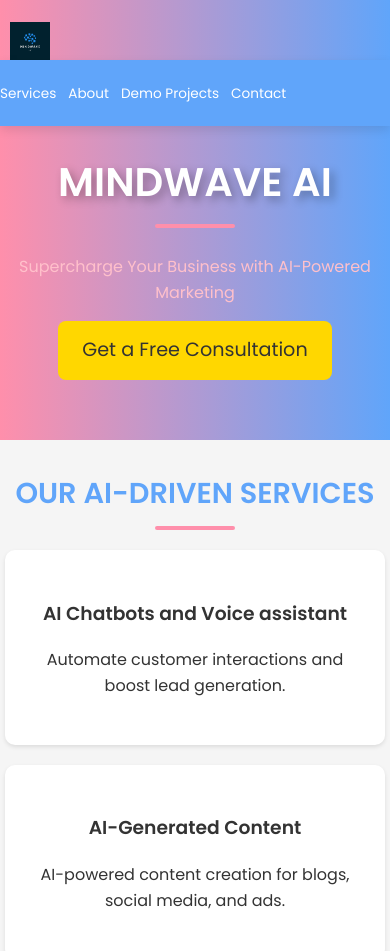
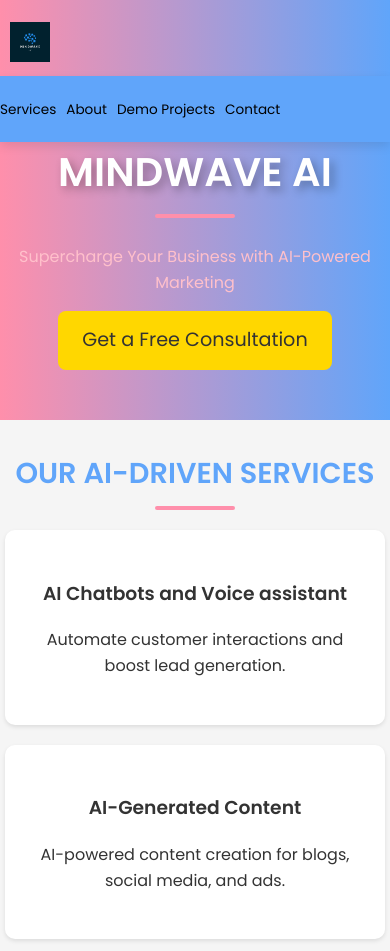
Before and after one commit to gowthamgowda007/Business_website, a plain HTML site: page index.html in a window 390 px wide. Shown: the top 951 px of the page. Drawn offline with Linux system fonts and the light colour scheme.

Commit message:
Update style.css

```diff
--- a/style.css
+++ b/style.css
@@ -40,45 +40,42 @@ body {
 }
 
 /* Navigation Container */
+
+/* Navigation Container */
 .nav-container {
     display: flex;
+    flex-direction: row;  /* Keep items in a row */
     justify-content: space-between;
     align-items: center;
-    width: 90%;
+    width: 95%;
     margin: auto;
+    padding: 10px 0;
 }
 
-/* Logo */
-.logo {
-    display: flex;
-    align-items: center;
+/* Logo Styling */
+.logo img {
+    height: 50px; /* Adjust as needed */
 }
 
-.logo img {
-    height: 50px;
-    margin-right: 12px;
+/* Navigation Menu */
+.nav-links {
+    display: flex;
+    flex-direction: row; /* Ensure items are in one row */
+    gap: 20px; /* Space between menu items */
+    list-style: none;
 }
 
-/* Navigation Links */
-nav ul {
-    list-style: none;
-    padding: 0;
-    margin: 0;
-    display: flex;
-    gap: 20px;
+.nav-links li {
+    display: inline-block;
 }
 
-nav ul li a {
-    color: white;
+.nav-links a {
+    font-size: 1rem;
+    font-weight: 500;
     text-decoration: none;
-    font-size: 1.2rem;
-    font-weight: 500;
-    transition: color 0.3s ease-in-out;
+    color: black;
 }
 
-nav ul li a:hover {
-    color: var(--cta-color);
-}
 
 /* Mobile Menu Button */
 .menu-toggle {
@@ -466,29 +463,52 @@ nav {
 
 
 @media screen and (max-width: 768px) {
-    /* Center the Demo Projects Section */
-    #demo-projects {
-        width: 100%; /* Take full width */
-        margin: 30px auto; /* Reduce margin */
-        text-align: center;
-        overflow: hidden; /* Prevent horizontal scrolling */
+    /* Reduce Header Height */
+    header {
+        padding: 50px 15px; /* Compact height */
     }
 
-    /* Ensure Grid is Centered */
+    /* Navigation Container */
+    @media screen and (max-width: 768px) {
+        .nav-container {
+            width: 100%;
+            padding: 8px 10px;
+        }
+
+        .logo img {
+            height: 40px; /* Smaller logo for mobile */
+        }
+
+        .nav-links {
+            gap: 10px; /* Reduce spacing */
+        }
+
+        .nav-links a {
+            font-size: 0.85rem; /* Reduce font size */
+        }
+    }
+
+
+    /* Ensure Sections Fit Well */
+    section {
+        padding: 30px 0;
+        margin-top: -10px;
+    }
+
+    /* Adjust Demo Box Layout */
     .demo-grid {
         display: flex;
-        flex-direction: column; /* Stack items vertically */
-        align-items: center; /* Center items */
-        gap: 20px; /* Reduce space between items */
+        flex-direction: column;
+        align-items: center;
+        gap: 20px;
     }
 
-    /* Fix Any Unwanted Overflow */
     .demo-box {
         width: 90%; /* Ensure it fits within screen */
-        max-width: 350px; /* Keep it readable */
+        max-width: 350px;
     }
 
-    /* Disable Overflow on Body */
+    /* Prevent Horizontal Scrolling */
     body {
         overflow-x: hidden;
     }
```
